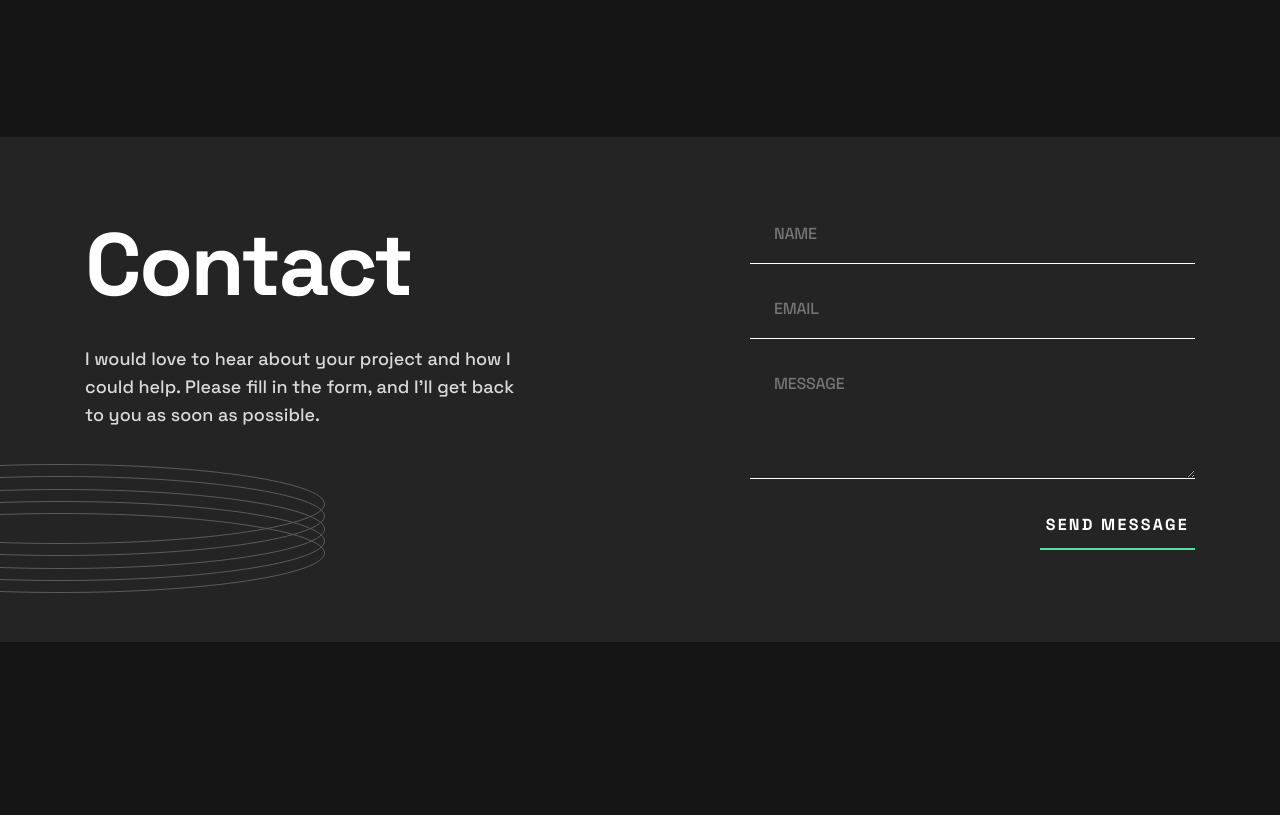
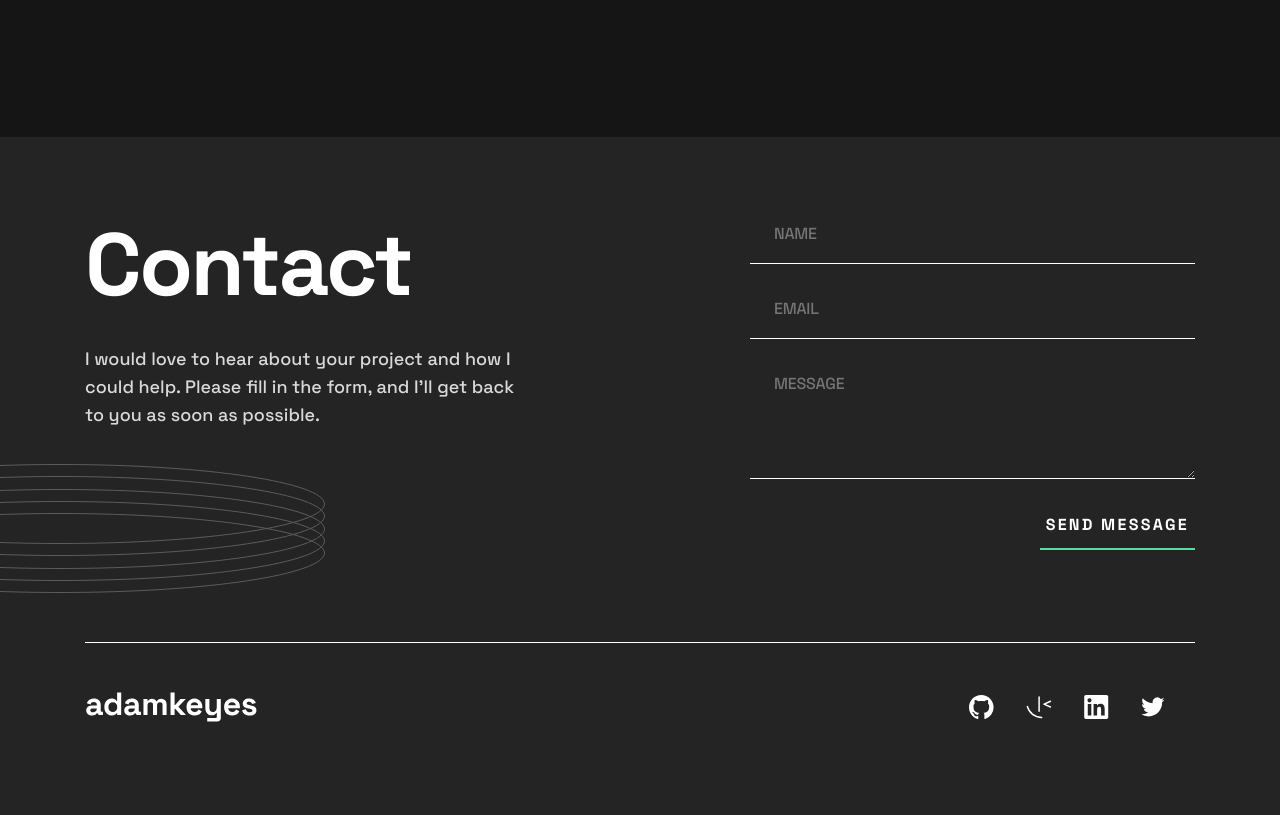
Before and after one commit to Muhammadjewel/single-page-developer-portfolio, a plain HTML site: page index.html in a window 1280 px wide. Shown: the part 2962-3777 px from the top of the page. Before the commit the page ends 3604 px from the top, so only its background shows below. Drawn offline with Linux system fonts and the light colour scheme.

Commit message:
Add logo-socials to footer

```diff
--- a/css/styles.css
+++ b/css/styles.css
@@ -360,6 +360,12 @@ select:-webkit-autofill:focus {
   background-position: -343px 436px;
 }
 
+.footer__logo-socials {
+  padding-top: 40px;
+  padding-bottom: 60px;
+  border-top: 1px solid var(--color-white);
+}
+
 
 /* CONTACT */
 .contact {
@@ -563,6 +569,11 @@ only screen and (                min-resolution: 2dppx) {
     background-position: -368px 547px;
   }
 
+  .footer__logo-socials {
+    padding-top: 30px;
+    padding-bottom: 40px;
+  }
+
   .contact {
     margin-bottom: 92px;
   }
@@ -696,6 +707,11 @@ only screen and (                min-resolution: 2dppx) {
     background-position: -205px 327px;
   }
 
+  .footer__logo-socials {
+    padding-top: 48px;
+    padding-bottom: 92px;
+  }
+
   .contact {
     display: grid;
     grid-template-columns: 27.8125rem 27.8125rem;
--- a/index.html
+++ b/index.html
@@ -266,6 +266,37 @@
           <button class="form__submit underlined-link" type="submit">Send message</button>
         </form>
       </section>
+
+      <div class="footer__logo-socials logo-socials">
+        <a class="logo" href="index.html">
+          <img class="logo__img" src="img/adamkeyes.svg" alt="Adam Keyes" width="129" height="32">
+        </a>
+
+        <div class="logo-socials__socials socials">
+          <ul class="socials__list" role="list">
+            <li class="socials__item" role="listitem">
+              <a class="socials__link" href="#" target="_blank" aria-label="Open GitHub profile (opens in a new tab)">
+                <svg class="socials__icon" xmlns="http://www.w3.org/2000/svg" viewBox="0 0 25 24" width="25" height="24"><path fill="currentColor" fill-rule="evenodd" d="M12.304 0C5.506 0 0 5.506 0 12.304c0 5.444 3.522 10.042 8.413 11.672.615.108.845-.261.845-.584 0-.292-.015-1.261-.015-2.291-3.091.569-3.891-.754-4.137-1.446-.138-.354-.738-1.446-1.261-1.738-.43-.23-1.046-.8-.016-.815.97-.015 1.661.892 1.892 1.261 1.107 1.86 2.876 1.338 3.584 1.015.107-.8.43-1.338.784-1.646-2.738-.307-5.598-1.368-5.598-6.074 0-1.338.477-2.446 1.26-3.307-.122-.308-.553-1.569.124-3.26 0 0 1.03-.323 3.383 1.26.985-.276 2.03-.415 3.076-.415 1.046 0 2.092.139 3.076.416 2.353-1.6 3.384-1.261 3.384-1.261.676 1.691.246 2.952.123 3.26.784.861 1.26 1.953 1.26 3.307 0 4.721-2.875 5.767-5.613 6.074.446.385.83 1.123.83 2.277 0 1.645-.015 2.968-.015 3.383 0 .323.231.708.846.584a12.324 12.324 0 0 0 8.382-11.672C24.607 5.506 19.101 0 12.304 0Z"/></svg>
+              </a>
+            </li>
+            <li class="socials__item" role="listitem">
+              <a class="socials__link" href="#" target="_blank" aria-label="Open FrontendMentor profile (opens in a new tab)">
+                <svg class="socials__icon" xmlns="http://www.w3.org/2000/svg" viewBox="0 0 26 23" width="26" height="23"><path fill="currentColor" d="M13.084.23a.751.751 0 0 0-.736.75v14.267a.75.75 0 1 0 1.5 0V.98a.75.75 0 0 0-.763-.75ZM24.44 4.504a.752.752 0 0 0-.284.064l-6.44 2.875a.752.752 0 0 0 0 1.37l6.44 2.884a.75.75 0 0 0 .612-1.369L19.861 8.13l4.907-2.191a.753.753 0 0 0 .38-.99.752.752 0 0 0-.708-.444ZM1.371 9.663a.752.752 0 0 0-.74.938C2.41 17.447 8.603 22.23 15.685 22.23a.75.75 0 1 0 0-1.501A14.053 14.053 0 0 1 2.083 10.225a.75.75 0 0 0-.712-.561v-.001Z"/></svg>
+              </a>
+            </li>
+            <li class="socials__item" role="listitem">
+              <a class="socials__link" href="#" target="_blank" aria-label="Open LinkedIn profile (opens in a new tab)">
+                <svg class="socials__icon" xmlns="http://www.w3.org/2000/svg" viewBox="0 0 25 24" width="25" height="24"><path fill="currentColor" fill-rule="evenodd" d="M5.551 3.304c-1.14 0-2.067.926-2.067 2.064 0 1.14.928 2.066 2.067 2.066a2.066 2.066 0 0 0 0-4.13ZM3.767 8.998v11.453h3.562L7.33 8.998H3.767Zm5.798 0V20.45l3.554.002.002-5.668c0-1.454.253-2.941 2.132-2.941 1.851 0 1.851 1.755 1.851 3.036v5.571l3.559-.001v-6.28c0-2.834-.517-5.457-4.27-5.457-1.763 0-2.916.997-3.368 1.85h-.05V8.997h-3.41ZM22.435 24H1.982c-.976 0-1.77-.777-1.77-1.732V1.731C.212.776 1.006 0 1.982 0h20.453c.98 0 1.777.776 1.777 1.73v20.538c0 .955-.797 1.732-1.777 1.732Z"/></svg>
+              </a>
+            </li>
+            <li class="socials__item" role="listitem">
+              <a class="socials__link" href="#" target="_blank" aria-label="Open Twitter profile (opens in a new tab)">
+                <svg class="socials__icon" xmlns="http://www.w3.org/2000/svg" width="24" height="20"><path fill="currentColor" d="M23.492 2.705a9.563 9.563 0 0 1-2.742.751 4.788 4.788 0 0 0 2.1-2.643 9.536 9.536 0 0 1-3.033 1.159 4.778 4.778 0 0 0-8.14 4.357 13.564 13.564 0 0 1-9.844-4.99 4.774 4.774 0 0 0-.646 2.4 4.778 4.778 0 0 0 2.124 3.977 4.765 4.765 0 0 1-2.163-.598v.061a4.778 4.778 0 0 0 3.832 4.684 4.812 4.812 0 0 1-2.158.082 4.78 4.78 0 0 0 4.462 3.316 9.584 9.584 0 0 1-5.932 2.045c-.38 0-.762-.022-1.14-.067a13.508 13.508 0 0 0 7.32 2.146c8.787 0 13.59-7.277 13.59-13.589 0-.205-.004-.412-.013-.617a9.71 9.71 0 0 0 2.381-2.471l.002-.003Z"/></svg>
+              </a>
+            </li>
+          </ul>
+        </div>
+      </div>
     </div>
   </footer>
 
```
